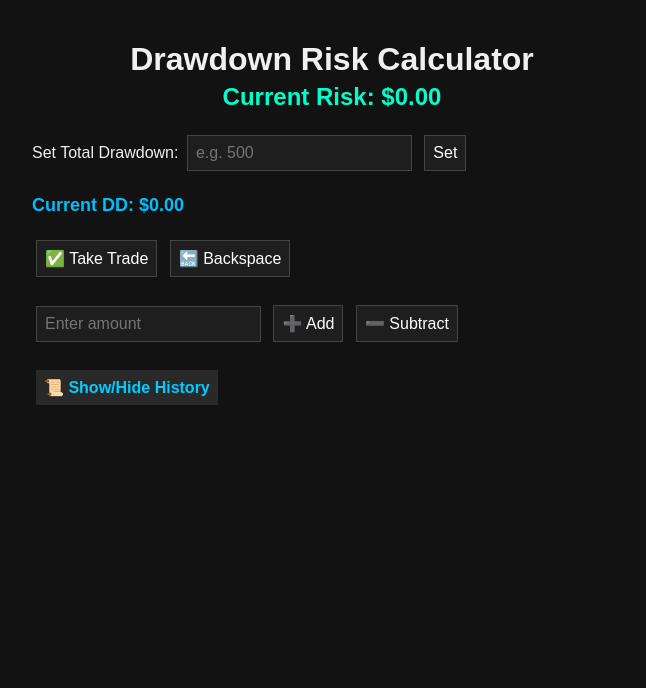
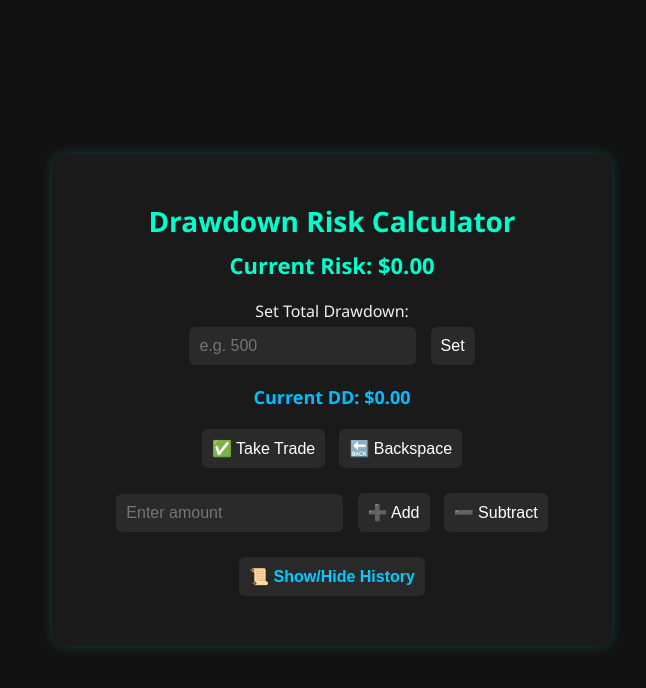
Before and after one commit to enigma-sim-fx/ddcc, a plain HTML site: page index.html in a window 1280 px wide. Shown: the whole page, without its empty margins (308-954 px from the left). Drawn offline with Linux system fonts and the light colour scheme.

Commit message:
Update index.html

```diff
--- a/index.html
+++ b/index.html
@@ -6,38 +6,58 @@
   <title>Drawdown Risk Calculator</title>
   <style>
     body {
-      font-family: Arial, sans-serif;
+      font-family: 'Segoe UI', Tahoma, Geneva, Verdana, sans-serif;
       background-color: #121212;
       color: #f0f0f0;
-      padding: 20px;
-      max-width: 600px;
-      margin: auto;
+      display: flex;
+      justify-content: center;
+      align-items: center;
+      min-height: 100vh;
+      margin: 0;
     }
+
+    .container {
+      text-align: center;
+      background-color: #1a1a1a;
+      padding: 30px;
+      border-radius: 12px;
+      box-shadow: 0 0 12px rgba(0, 255, 204, 0.2);
+      width: 90%;
+      max-width: 500px;
+    }
+
     h1 {
-      text-align: center;
-      margin-bottom: 5px;
-    }
-    .current-risk {
-      text-align: center;
-      font-size: 24px;
-      font-weight: bold;
-      margin-bottom: 20px;
+      margin-bottom: 10px;
+      font-size: 28px;
       color: #00ffcc;
     }
+
+    .current-risk {
+      font-size: 22px;
+      font-weight: bold;
+      color: #00ffcc;
+      margin-bottom: 20px;
+    }
+
     .section {
-      margin: 20px 0;
+      margin: 15px 0;
     }
+
     input, button {
-      padding: 8px;
+      padding: 10px;
       font-size: 16px;
-      margin: 4px;
-      background-color: #1e1e1e;
+      margin: 5px;
+      border: none;
+      border-radius: 6px;
+      background-color: #2a2a2a;
       color: #fff;
-      border: 1px solid #444;
     }
+
     button:hover {
-      background-color: #333;
+      background-color: #444;
+      cursor: pointer;
     }
+
     #historyLog {
       max-height: 200px;
       overflow-y: auto;
@@ -47,28 +67,30 @@
       font-size: 14px;
       margin-top: 10px;
       display: none;
+      text-align: left;
     }
+
     .highlight {
       font-weight: bold;
       font-size: 18px;
       margin-top: 10px;
       color: #00bfff;
     }
+
     .toggle-btn {
       background-color: #292929;
-      border: none;
       font-weight: bold;
-      cursor: pointer;
       color: #00ccff;
     }
   </style>
 </head>
 <body>
+  <div class="container">
     <h1>Drawdown Risk Calculator</h1>
     <div class="current-risk">Current Risk: <span id="riskDisplay">$0.00</span></div>
 
     <div class="section">
-    <label>Set Total Drawdown: </label>
+      <label>Set Total Drawdown:</label><br>
       <input type="number" id="initialDD" placeholder="e.g. 500" />
       <button onclick="setInitialDrawdown()">Set</button>
     </div>
@@ -91,6 +113,7 @@
     <div class="section">
       <button class="toggle-btn" onclick="toggleHistory()">📜 Show/Hide History</button>
       <div id="historyLog"></div>
+    </div>
   </div>
 
   <script>
@@ -170,7 +193,7 @@
       localStorage.setItem('dd', currentDrawdown);
     }
 
-    // Load on start
+    // Initialize on page load
     updateDrawdownDisplay();
   </script>
 </body>
```
Lines whose indentation alone changed are shown as unchanged.
